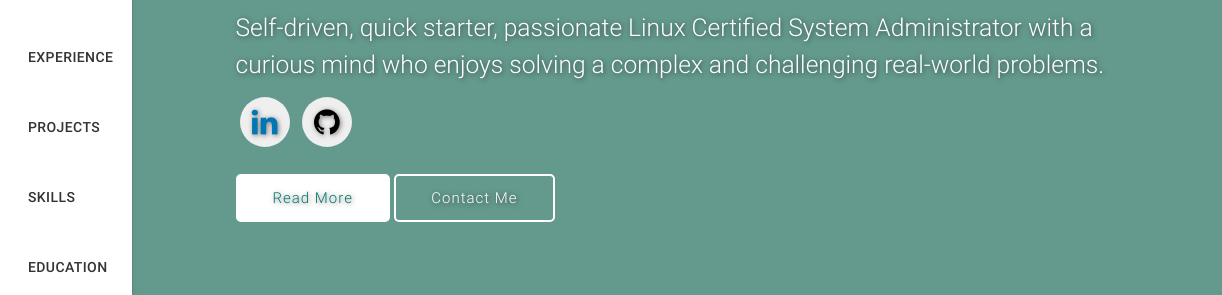
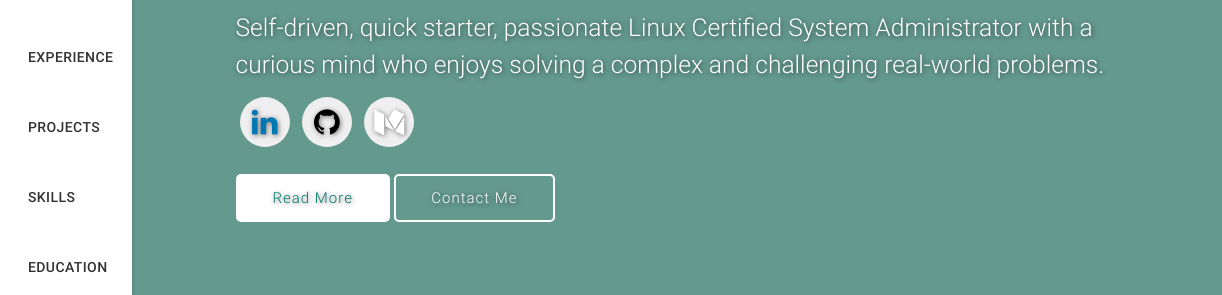
Before and after one commit to vijaypowar/vijaypowar.github.io, a plain HTML site: page index.html in a window 1280 px wide. Shown: the part 191-486 px from the top of the page, 58-1280 px from the left. Drawn offline with nearby package versions, Linux system fonts and the light colour scheme.

Commit message:
Added logos

```diff
--- a/index.html
+++ b/index.html
@@ -198,6 +198,11 @@
               <a href="https://github.com/vijaypowar4/" target="_blank">
                 <button class="icon-btn github">
                   <i class="fa fa-github"></i>
+                </button>
+              </a>
+              <a href="https://vijaypowar.medium.com/" target="_blank">
+                <button class="icon-btn medium">
+                  <i class="fa fa-medium"></i>
                 </button>
               </a>
 
```
